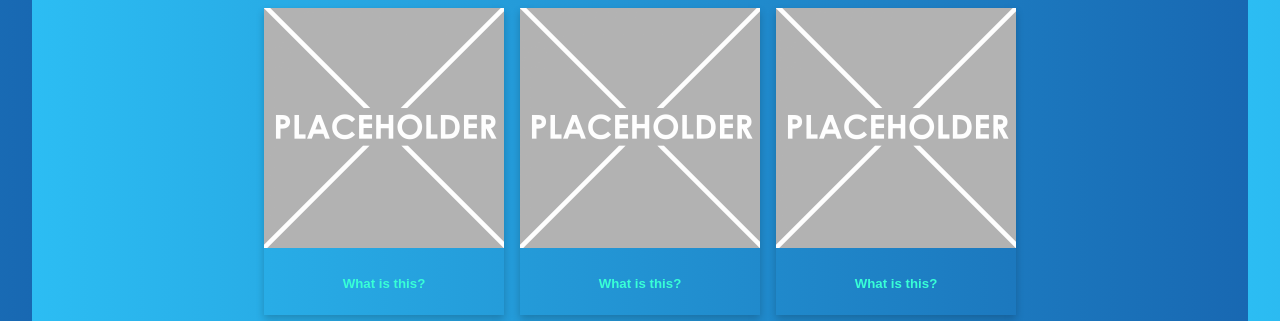
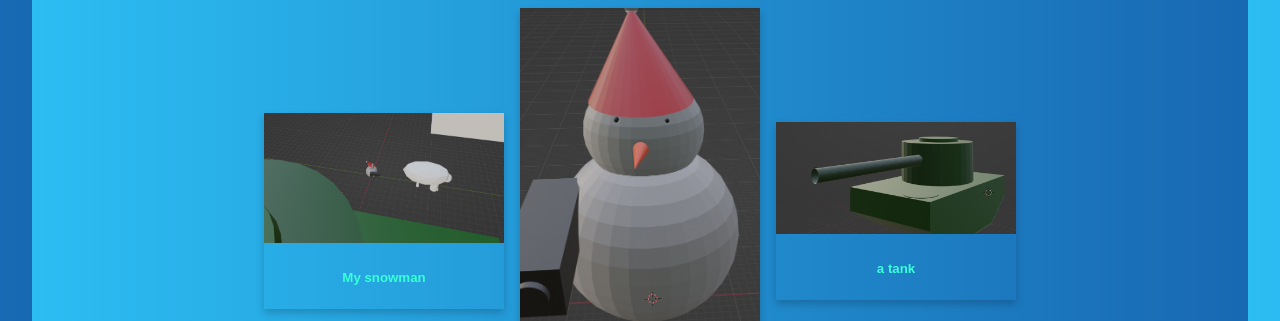
Before and after one commit to godzillafan69420/Kevin-s-Basement, a plain HTML site: page 3dmodelling.html in a window 1280 px wide. Shown: the part 337-658 px from the top of the page. Drawn offline with Linux system fonts and the light colour scheme; a web font is replaced by a local one.

Commit message:
push daddy

```diff
--- a/3dmodelling.html
+++ b/3dmodelling.html
@@ -43,28 +43,28 @@
       <div class='container'>
         <!-- item 1 starts here-->
         <div class='item'>
-          <img src="images/placeholder.png" alt="please replace me">
+          <img src="images/Capture.PNG" alt="please replace me">
           <div class='item-info'>
             <!-- a brief explanation of what this picture is -->
-            <h5>What is this?</h5>
+            <h5>My snowman</h5>
           </div>
         </div>
         <!-- end of item 1 -->
         <!-- item 2 starts here-->
         <div class='item'>
-          <img src="images/placeholder.png" alt="please replace me">
+          <img src="images/snowman.PNG" alt="please replace me">
           <div class='item-info'>
             <!-- a brief explanation of what this picture is -->
-            <h5>What is this?</h5>
+            <h5>snowman close up</h5>
           </div>
         </div>
         <!-- end of item 2 -->
         <!-- item 3 starts here-->
         <div class='item'>
-          <img src="images/placeholder.png" alt="please replace me">
+          <img src="images/tank.PNG" alt="please replace me">
           <div class='item-info'>
             <!-- a brief explanation of what this picture is -->
-            <h5>What is this?</h5>
+            <h5>a tank</h5>
           </div>
         </div>
         <!-- end of item 3 -->
@@ -72,10 +72,9 @@
         <div class=information>
           <h2>Evaluation</h2>
           <p>
-            This is where you put your evaluation. You should delete this and write about your learning. What software
-            did you use? What skills did you learn? Was it enjoyable? Did you learn a lot? How could you extend this?
+            In the 3d model unit we learn to use Blender to create 3d models. We also learn to use the Blender software to create 3d models. I build a snowman and a tank. I also learned how to use the software interface.
             <br><br>
-            Maybe you could come up with a way you could use these skills for your term 4 project.
+            the only thing I would be using it for is probally animation.
           </p>
         </div>
       </div>
```
Also changed, not shown: animation.html (+2 -3 lines), programming.html (+3 -3 lines), images/Capture.PNG (added), images/progam.jpg (added), images/snowman.PNG (added), images/tank.PNG (added).
